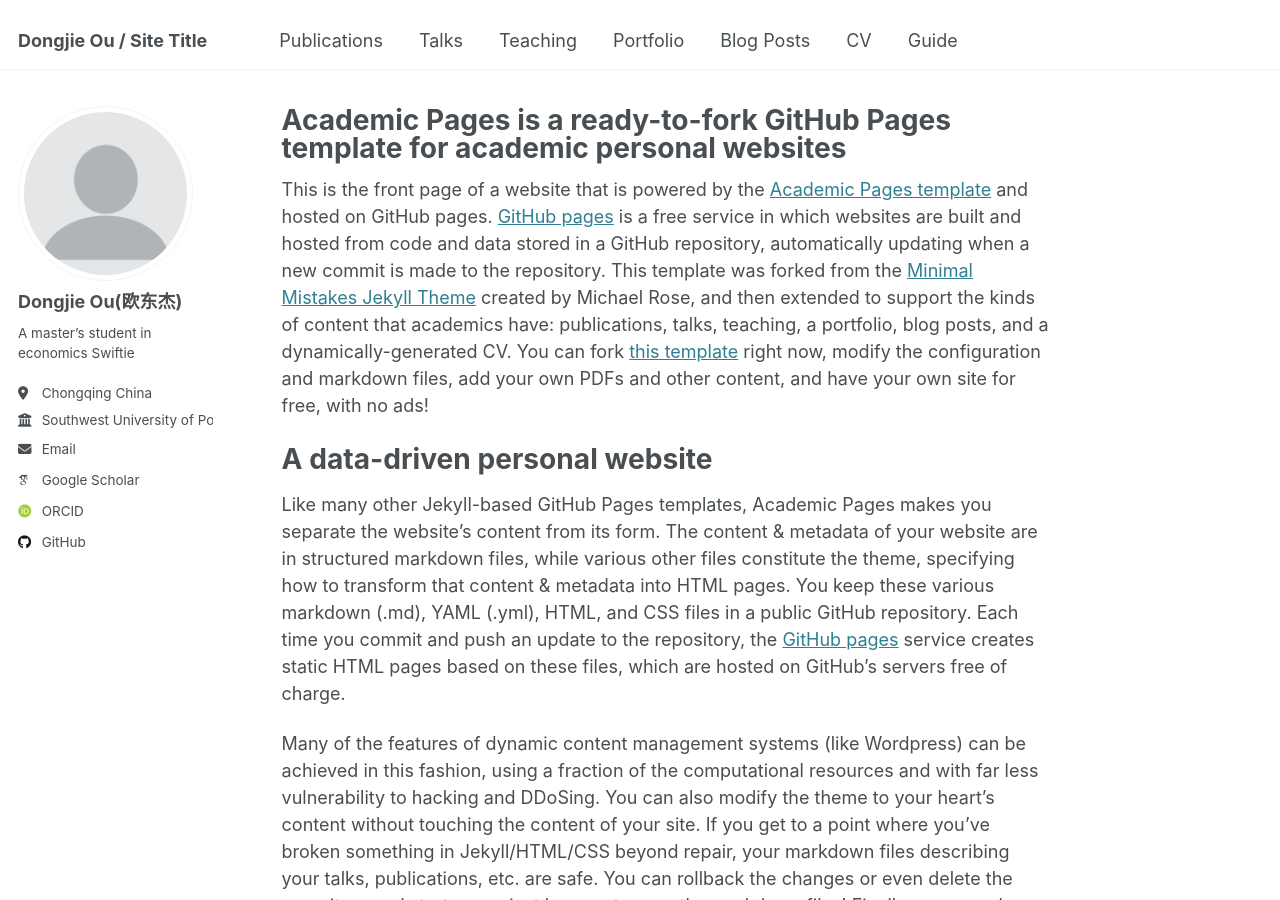
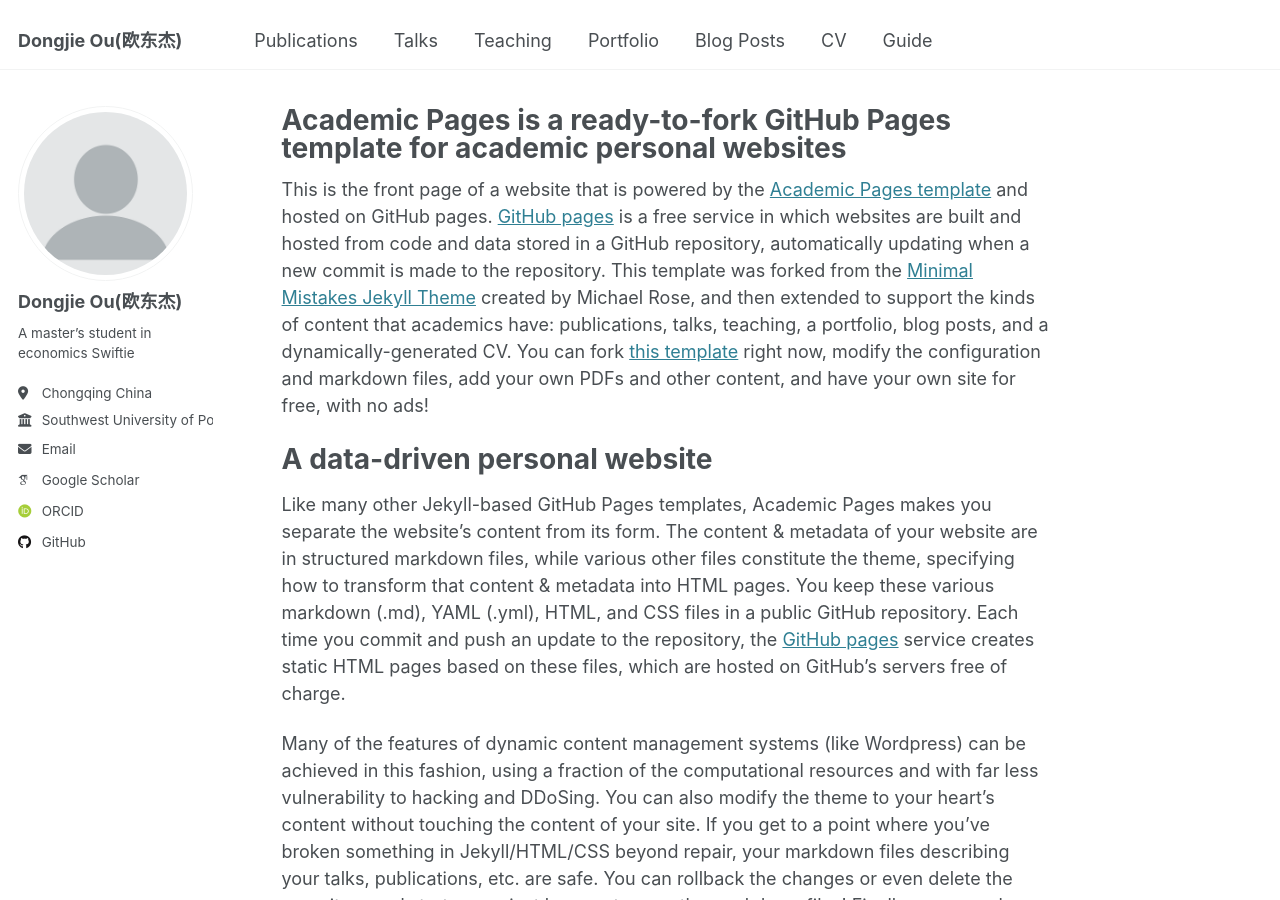
Before and after one commit to oudongjie2001/oudongjie2001.github.io, a Jekyll site: the page built from _pages/about.md, in a window 1280 px wide and 900 px high. Built offline with Jekyll 4.4.1, drawn with Linux system fonts in a browser that asks for light colours; some web fonts are replaced.

Commit message:
Update _config.yml

```diff
--- a/_config.yml
+++ b/_config.yml
@@ -9,7 +9,7 @@
 # Basic Site Settings
 locale                   : "en-US"
 site_theme               : "default"
-title                    : "Dongjie Ou / Site Title"
+title                    : "Dongjie Ou(欧东杰)"
 title_separator          : "-"
 name                     : &name "Dongjie Ou"
 description              : &description "personal description"
```
